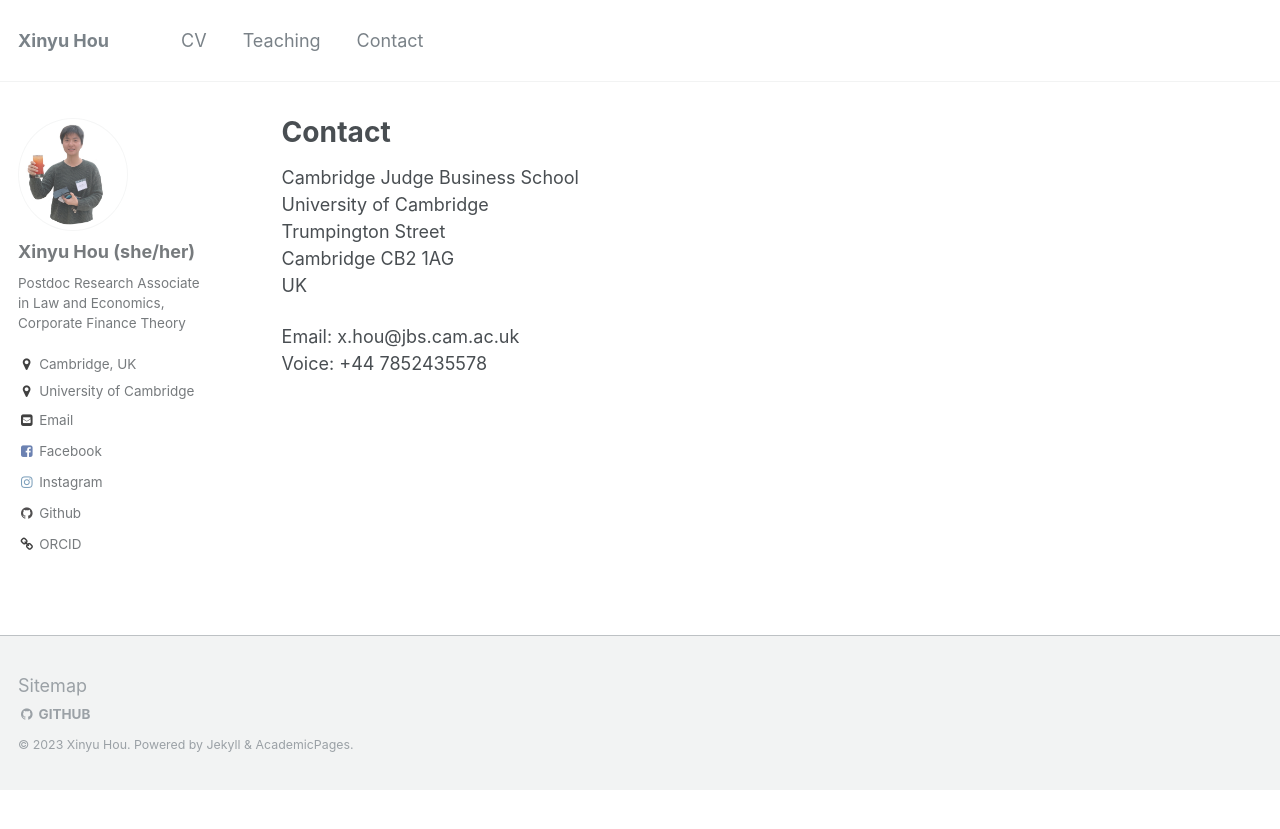
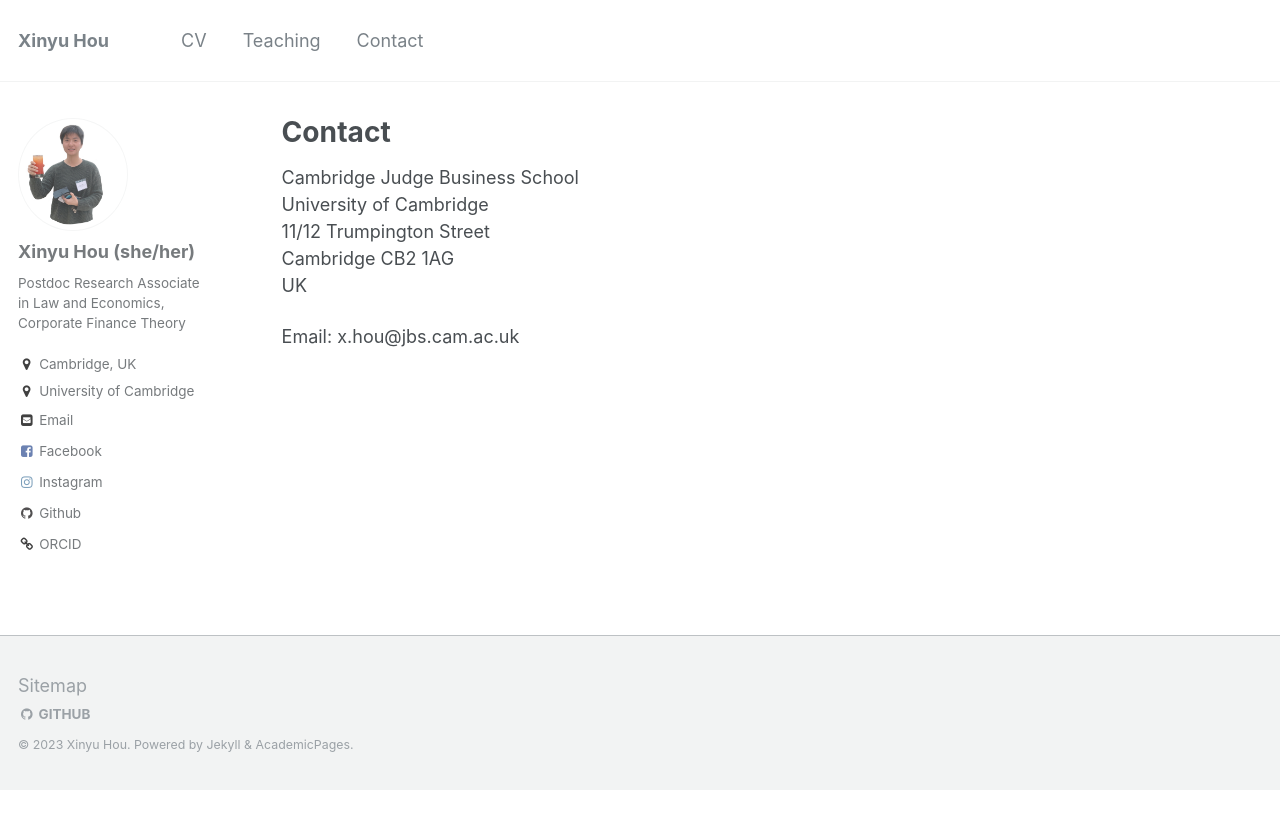
Before and after one commit to xinyuhou94/xinyuhou94.github.io, a Jekyll site: the page built from _pages/contact.md, in a window 1280 px wide. Shown: the top 829 px of the page. Built offline with Jekyll 4.4.1, drawn with Linux system fonts in a browser that asks for light colours.

Commit message:
Update contact.md

```diff
--- a/_pages/contact.md
+++ b/_pages/contact.md
@@ -6,9 +6,8 @@ author_profile: true
 ---
 Cambridge Judge Business School <br>
 University of Cambridge <br>
-Trumpington Street <br>
+11/12 Trumpington Street <br>
 Cambridge CB2 1AG <br>
 UK <br>
 
 Email: x.hou@jbs.cam.ac.uk  <br>
-Voice: +44 7852435578 <br>
```
